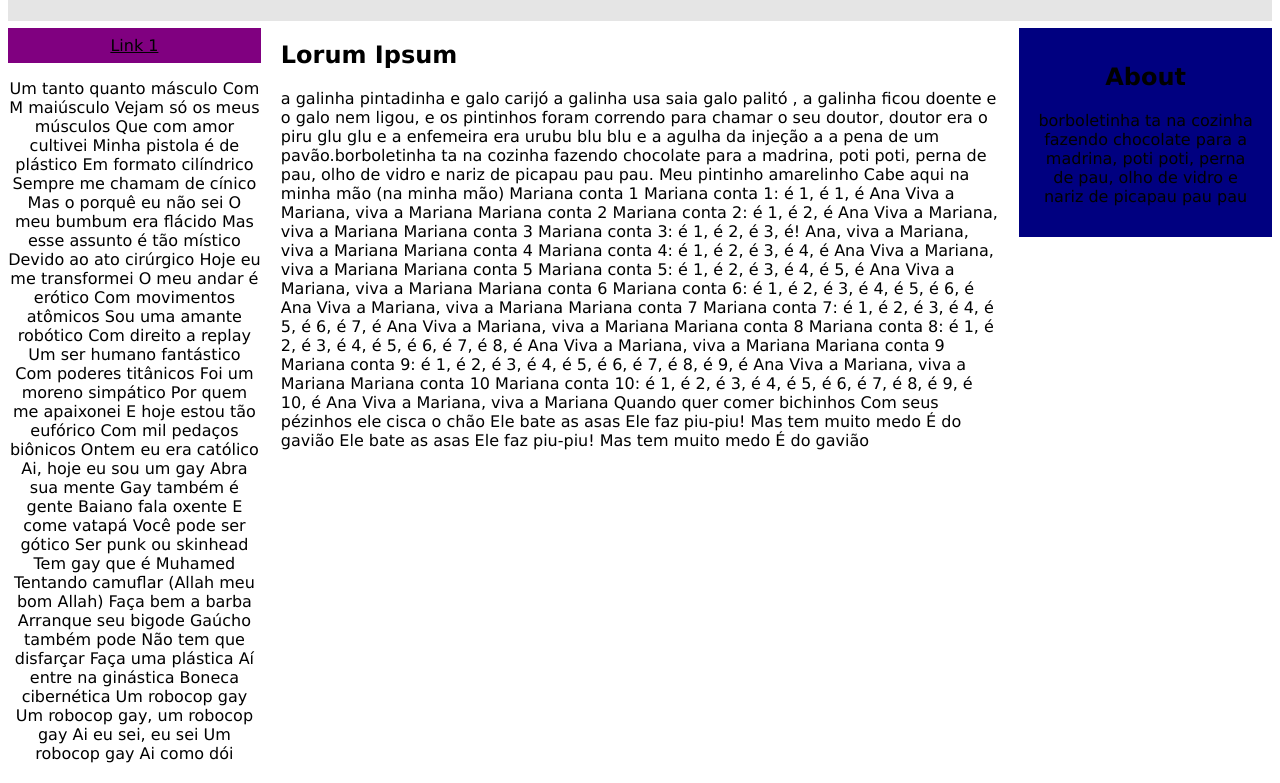
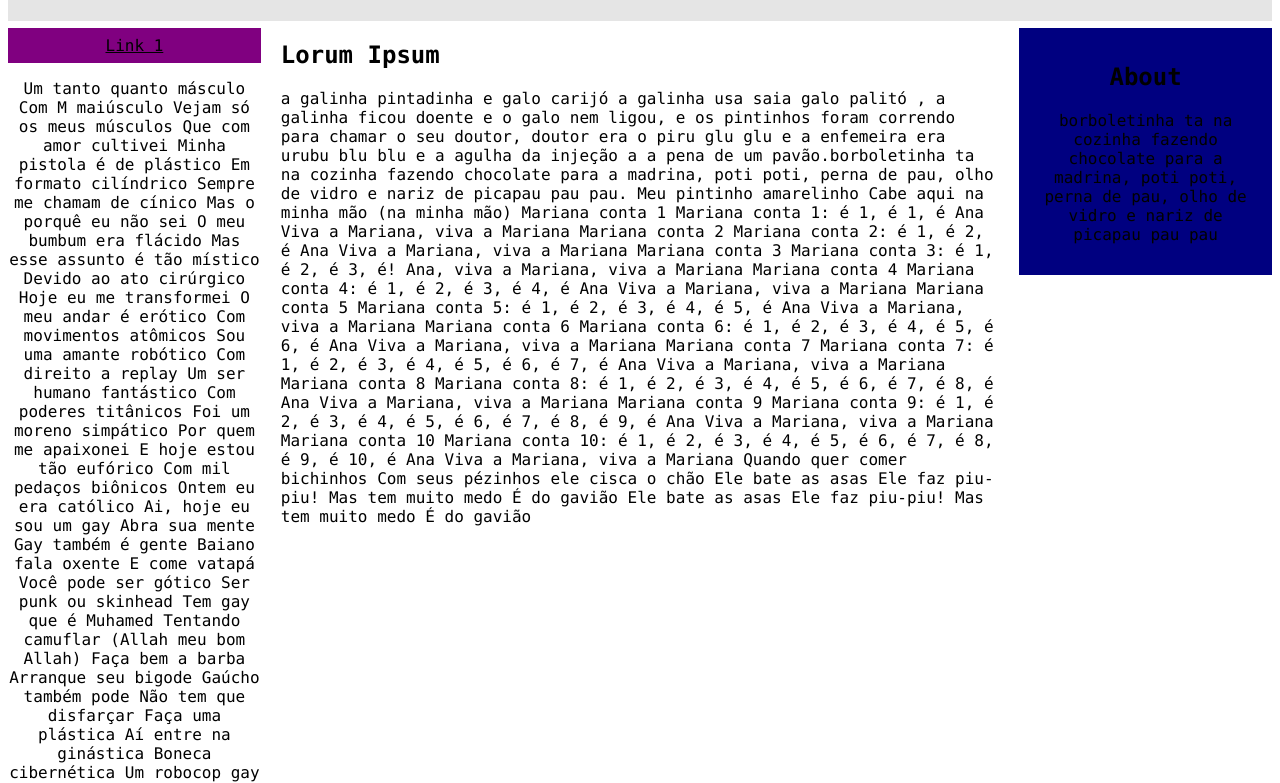
Before and after one commit to marialuizadasilva/novotrabalho-, a plain HTML site: page index.html in a window 1280 px wide. Shown: the part 117-900 px from the top of the page. Drawn offline with Linux system fonts and the light colour scheme.

Commit message:
Update index.html

```diff
--- a/index.html
+++ b/index.html
@@ -46,7 +46,7 @@
 </style>
 </h
 </html>ead>
-<body style="font-family:Verdana;color:#000000;">
+<body style="font-family:Monaco;color:#000000;">
 
 <div style="background-color:#e5e5e5;padding:15px;text-align:center;">
   <h1>Hello World</h1>
```
